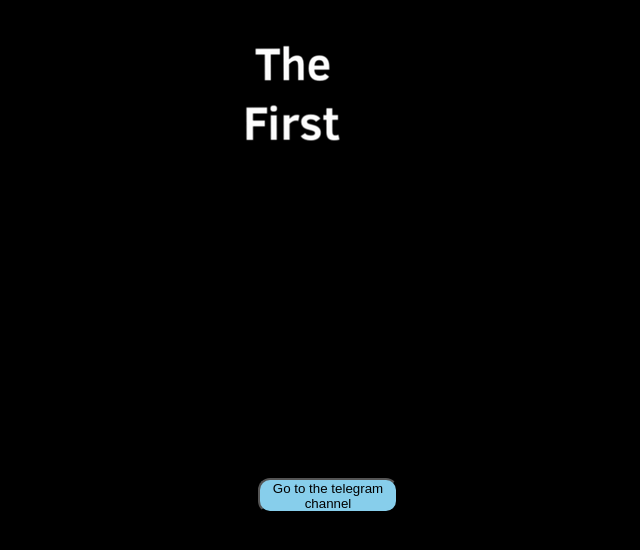
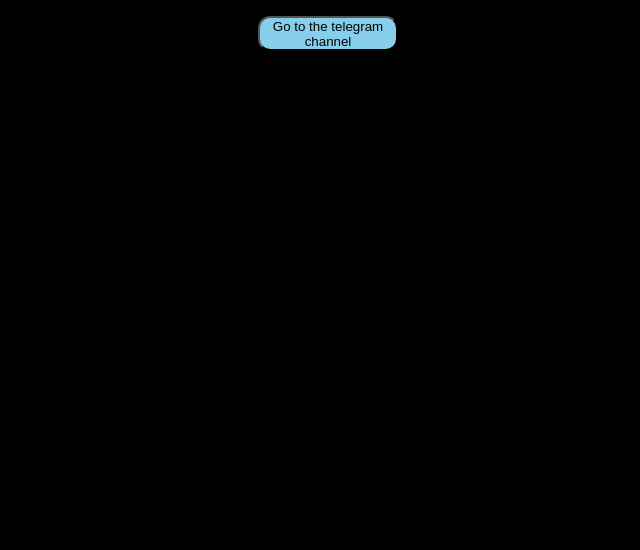
Before and after one commit to Kahcwapps/4D, a plain HTML site: page index.html in a window 1280 px wide. Shown: the whole page, without its empty margins (332-972 px from the left). Drawn offline with Linux system fonts and the light colour scheme.

Commit message:
Update index.html

```diff
--- a/index.html
+++ b/index.html
@@ -32,7 +32,6 @@
      }
 </style>
 <body>
-  <img src="background_4D.gif" alt="bg">
   <ul>
   <button class="button" onclick="document.location='https://t.me/kahcwapps4d'">Go to the telegram channel</button>
   </ul>
```
